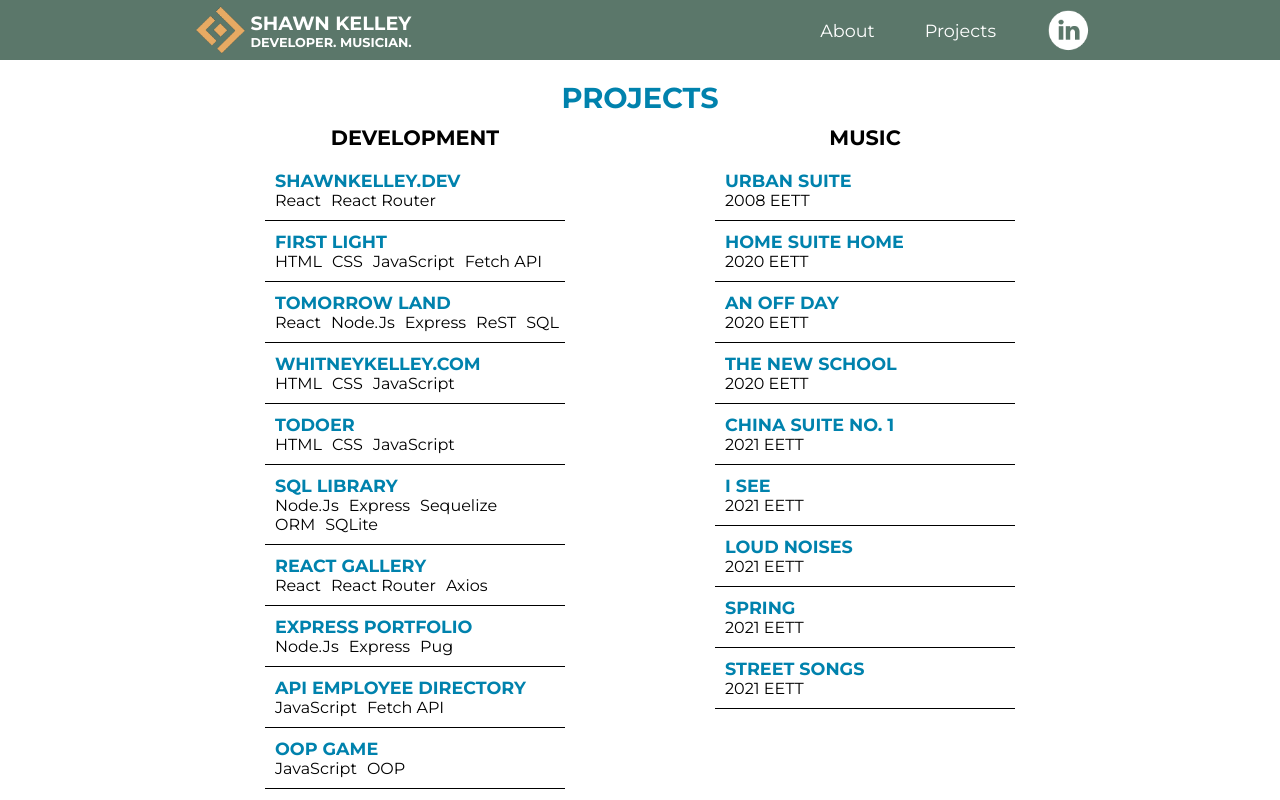
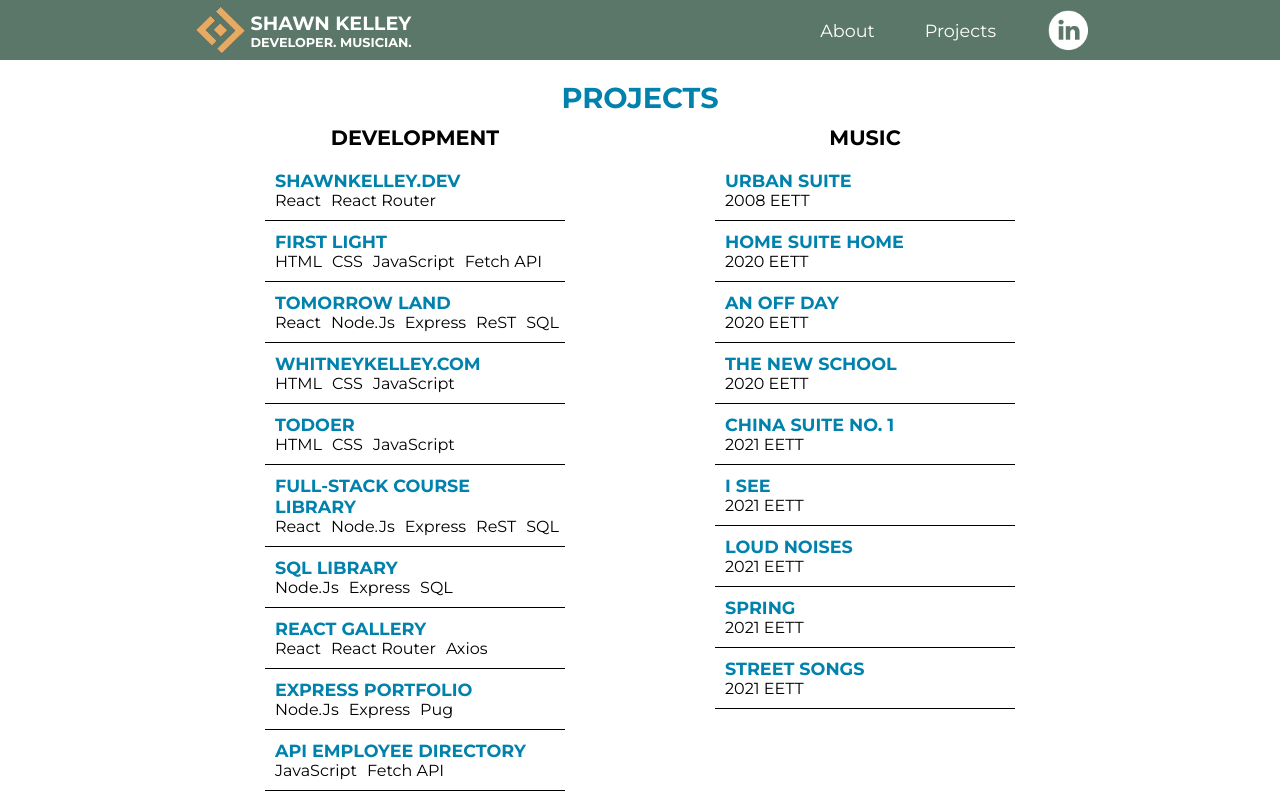
Before and after one commit to shawnkelleydev/sk-ws-react, a React (Create React App) app: page /projects in a window 1280 px wide. Shown: the top 800 px of the page. Built offline with nearby package versions, Linux system fonts and the light colour scheme.

Commit message:
added full-stack project

```diff
--- a/src/components/Skills.js
+++ b/src/components/Skills.js
@@ -5,7 +5,7 @@ const Skills = () => {
       <li className="skill">React</li>
       <li className="skill">Node.js</li>
       <li className="skill">Express</li>
-      <li className="skill">REST API</li>
+      <li className="skill">ReST</li>
       <li className="skill">Pug</li>
       <li className="skill">SQL</li>
       <li className="skill">Sequelize ORM</li>
--- a/src/components/work.js
+++ b/src/components/work.js
@@ -49,11 +49,19 @@ export const projects = [
   },
   {
     year: 2021,
+    name: "Full-Stack Course Library",
+    description: "A full-stack course library featuring user authentication.",
+    tag: "This was my final project from Team Treehouse.  Feel free to clone the project below and run on your local machine.",
+    technologies: ["React", "Node.js", "Express", "ReST", "SQL"],
+    github_link: "https://github.com/shawnkelleydev/techdegree-project-10-fs",
+  },
+  {
+    year: 2021,
     name: "SQL Library",
     description:
       "An editable list of library books integrating JavaScript and SQL.",
     tag: " SQL Library was project from Team Treehouse, running on Heroku (please forgive sleepy Dyno delays).",
-    technologies: ["Node.js", "Express", "Sequelize ORM", "SQLite"],
+    technologies: ["Node.js", "Express", "SQL"],
     live_link: "https://intense-shore-26930.herokuapp.com/books",
     github_link: "https://github.com/shawnkelleydev/techdegree-project-8-sql",
   },
```
